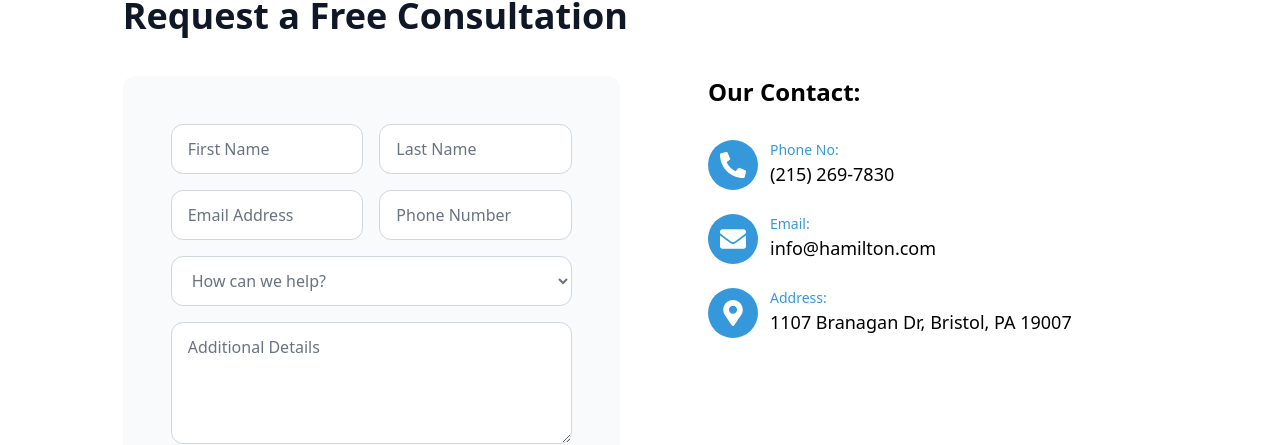
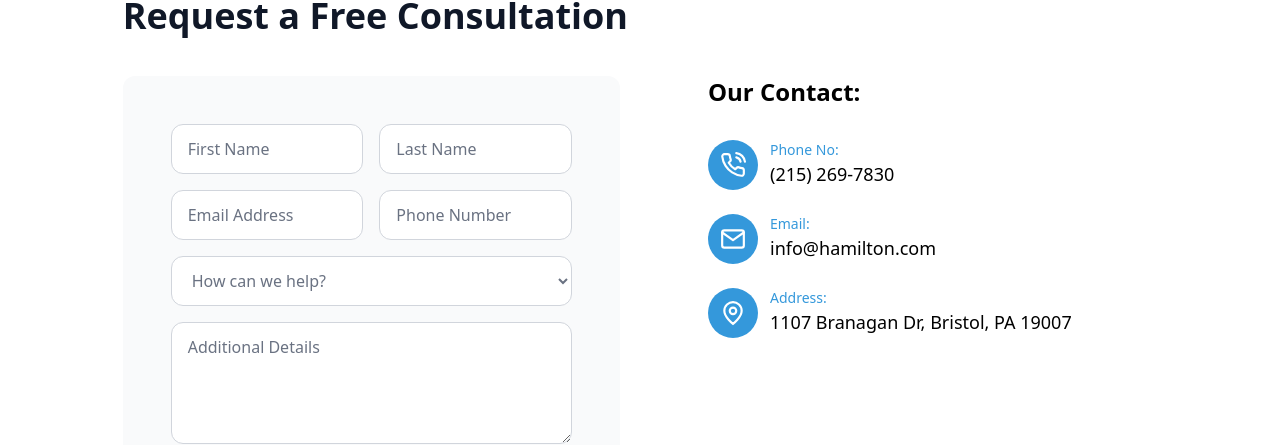
Before and after one commit to apera-softwares/NY-Legal-Resource-Center, a Next.js app: page / in a window 1280 px wide. Shown: the part 8401-8846 px from the top of the page. Built offline with nearby package versions, Linux system fonts and the light colour scheme.

Commit message:
icon chnaged

```diff
--- a/src/components/Contact.tsx
+++ b/src/components/Contact.tsx
@@ -1,13 +1,13 @@
 import React from 'react';
 import {
-    FaPhoneAlt,
-    FaEnvelope,
-    FaMapMarkerAlt,
     FaFacebookF,
     FaTwitter,
     FaInstagram,
     FaYoutube,
 } from 'react-icons/fa';
+import { FiPhoneCall, FiMail } from "react-icons/fi";
+import { GrLocation } from "react-icons/gr";
+
 
 const Contact = () => {
     return (
@@ -79,7 +79,7 @@ const Contact = () => {
                             <div className="space-y-6 text-gray-700 text-md">
                                 <div className="flex items-start gap-3">
                                     <div className="p-3 bg-[#3498DB] text-white rounded-full">
-                                        <FaPhoneAlt size={26} />
+                                        <FiPhoneCall size={26} />
                                     </div>
                                     <div>
                                         <p className="text-sm text-[#3498DB]">Phone No:</p>
@@ -89,7 +89,7 @@ const Contact = () => {
 
                                 <div className="flex items-start gap-3">
                                     <div className="p-3 bg-[#3498DB] text-white rounded-full">
-                                        <FaEnvelope size={26} />
+                                        <FiMail size={26} />
                                     </div>
                                     <div>
                                         <p className="text-sm text-[#3498DB]">Email:</p>
@@ -99,7 +99,7 @@ const Contact = () => {
 
                                 <div className="flex items-start gap-3">
                                     <div className="p-3 bg-[#3498DB] text-white rounded-full text-lg">
-                                        <FaMapMarkerAlt size={26} />
+                                        <GrLocation size={26} />
                                     </div>
                                     <div>
                                         <p className="text-sm text-[#3498DB]">Address:</p>
```
